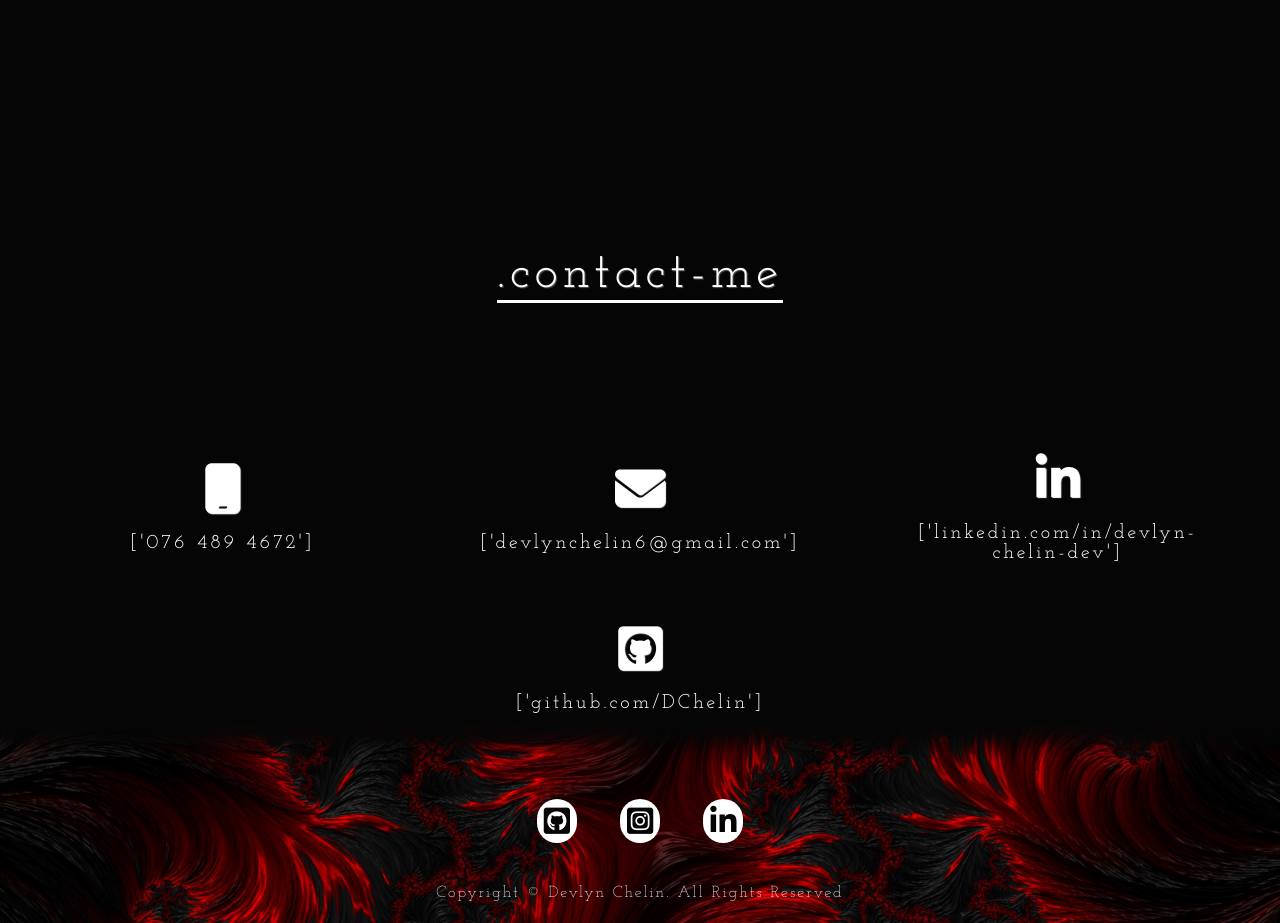
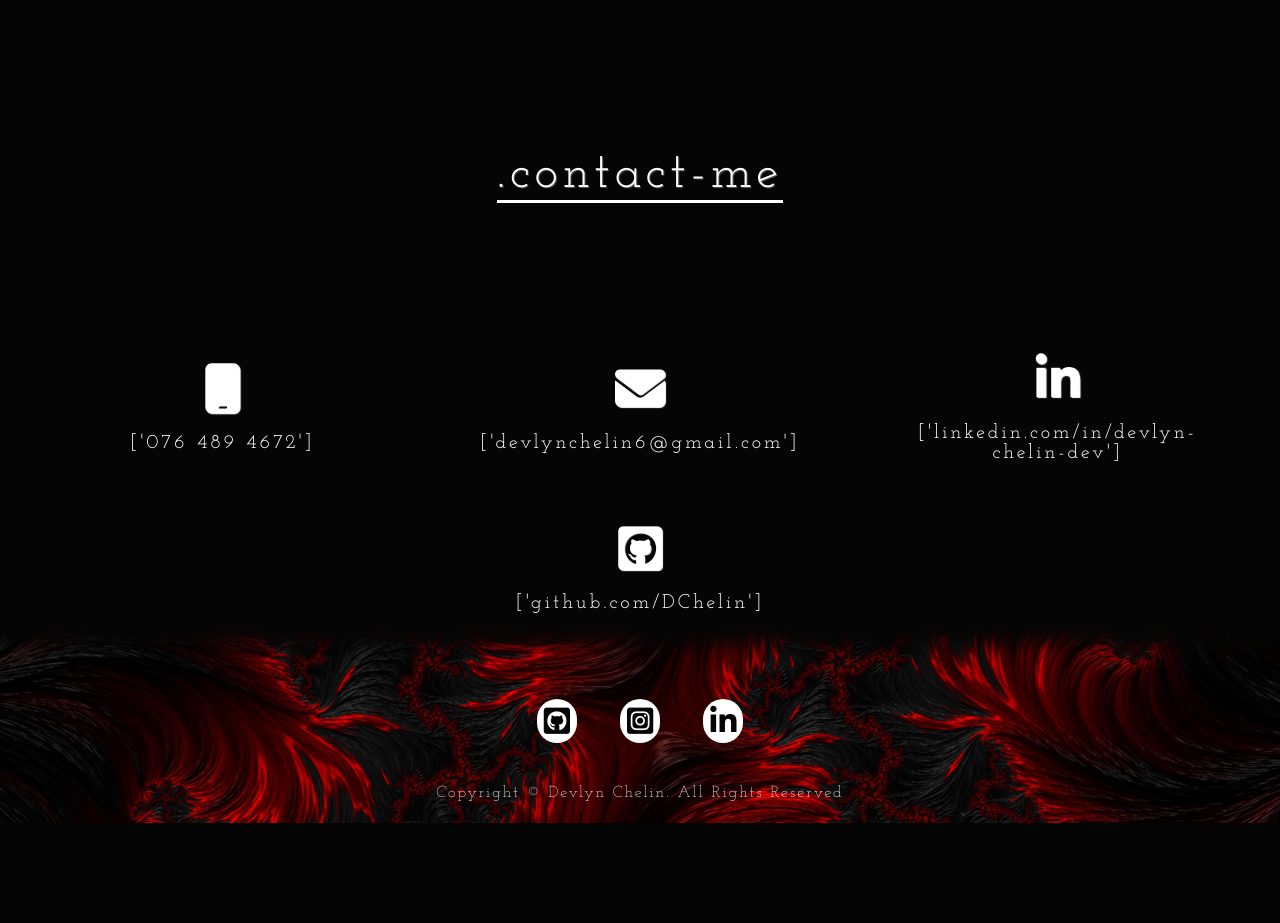
Before and after one commit to DChelin/chelin.dev, a PHP site: page / in a window 1280 px wide. Shown: the part 3568-4491 px from the top of the page. After the commit the page ends 4391 px from the top, so only its background shows below. Run offline with PHP 8.4, Linux system fonts and the light colour scheme; some libraries are stand-ins or nearby versions; some web fonts are replaced.

Commit message:
updates to new section / contact me

```diff
--- a/index.html
+++ b/index.html
@@ -222,8 +222,8 @@
     </section>
 
     <!---Start Section 4-->
-    <section class="section-2" id="section-4">
-        <h1 class="section-heading section-2-heading">.Contact-Me</h1>
+    <section class="section-6" id="section-4">
+        <h1 class="section-heading section-6-heading">.Contact-Me</h1>
         <div class="services">
         <!---Contact Me Icon 1-->
         <div class="service">
--- a/style.css
+++ b/style.css
@@ -153,7 +153,7 @@ html{
 .section-2{
     width: 100%;
     height: 100%;
-    padding:12rem 0 20rem 0;
+    padding:12rem 0 10rem 0;
     background-color: #050505;
     display: flex;
     flex-direction: column;
@@ -476,6 +476,28 @@ html{
 }
 /*End of Section 5 */
 
+/* Start of Section 6 */
+
+.section-6{
+    width: 100%;
+    height: 100%;
+    padding:12rem 0 20rem 0;
+    background-color: #050505;
+    display: flex;
+    flex-direction: column;
+    align-items: center;
+}
+.section-6-heading{
+    font-size: 5rem;
+    color: #fff;
+    text-transform: lowercase;
+    letter-spacing: 0.5rem;
+    margin-bottom: 12rem;
+    margin-top: 2rem;
+    border-bottom: 0.3rem solid #fff;
+    text-shadow: 0.1rem 0.1rem 0.1rem#555;
+}
+
 /*Responsive*/
 
 @media(max-width:1920px){
@@ -561,7 +583,6 @@ html{
 
     .section-2{
         padding: 10rem;
-        padding-bottom: 50rem;
     }
 
     .section-2-heading{
@@ -582,6 +603,15 @@ html{
 
     .copyright{
         width: 70%;
+    }
+
+    .section-6{
+        padding: 10rem;
+        padding-bottom: 50rem;
+    }
+
+    .section-6-heading{
+        margin-bottom: 10rem;
     }
 
 @media(max-width: 500px){
@@ -610,6 +640,10 @@ html{
     }
 
     .section-2-heading{
+        text-align: center;
+    }
+
+    .section-6-heading{
         text-align: center;
     }
 
```
